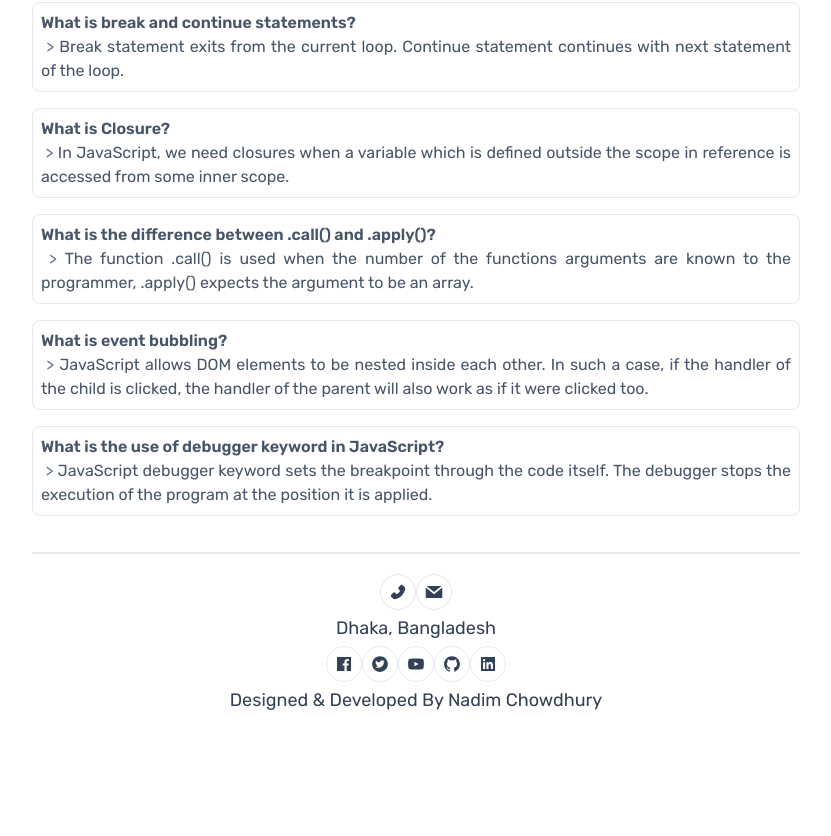
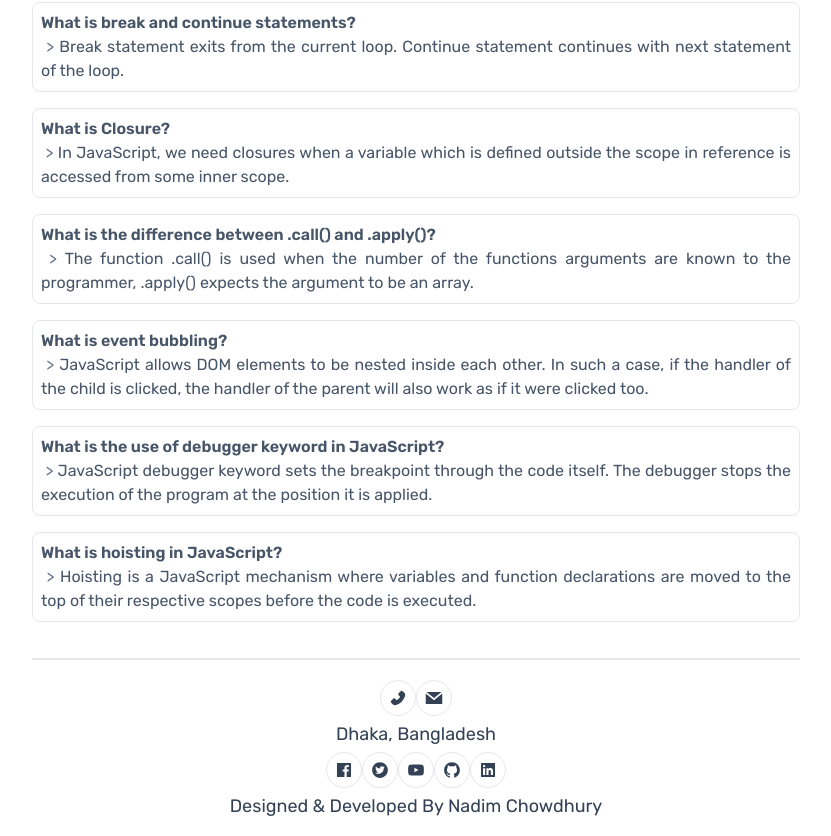
Before and after one commit to nadim-chowdhury/njs-portfolio, a Next.js app: page /info in a window 1280 px wide. Shown: the part 714-1550 px from the top of the page, without its empty margins (224-1055 px from the left). Before the commit the page ends 1444 px from the top, so only its background shows below. Built offline with nearby package versions, Linux system fonts and the light colour scheme.

Commit message:
font changed, new project added

```diff
--- a/src/app/info.js
+++ b/src/app/info.js
@@ -49,4 +49,9 @@ export const info = [
     title: "What is the use of debugger keyword in JavaScript?",
     para: "JavaScript debugger keyword sets the breakpoint through the code itself. The debugger stops the execution of the program at the position it is applied.",
   },
+  {
+    id: "11",
+    title: "What is hoisting in JavaScript?",
+    para: "Hoisting is a JavaScript mechanism where variables and function declarations are moved to the top of their respective scopes before the code is executed.",
+  },
 ];
--- a/src/app/projects/page.jsx
+++ b/src/app/projects/page.jsx
@@ -115,6 +115,9 @@ export default function Projects() {
           <Link href="https://greatcars.netlify.app">
             <img className="others-project" src="/p6.png" alt="" />
           </Link>
+          <Link href="https://movie-app-rjs.netlify.app">
+            <img className="others-project" src="/p7.png" alt="" />
+          </Link>
         </div>
       </div>
     </section>
--- a/src/components/HeroBanner.jsx
+++ b/src/components/HeroBanner.jsx
@@ -39,7 +39,7 @@ export default function HeroBanner() {
         />
       </h3>
 
-      <div className="mt-4 font-bold">
+      <div className="mt-4">
         <a href="./nadim_chowdhury_eu_cv.pdf" download className="cv-cl mr-2">
           CV
         </a>
```
Also changed, not shown: public/p7.png (added).
